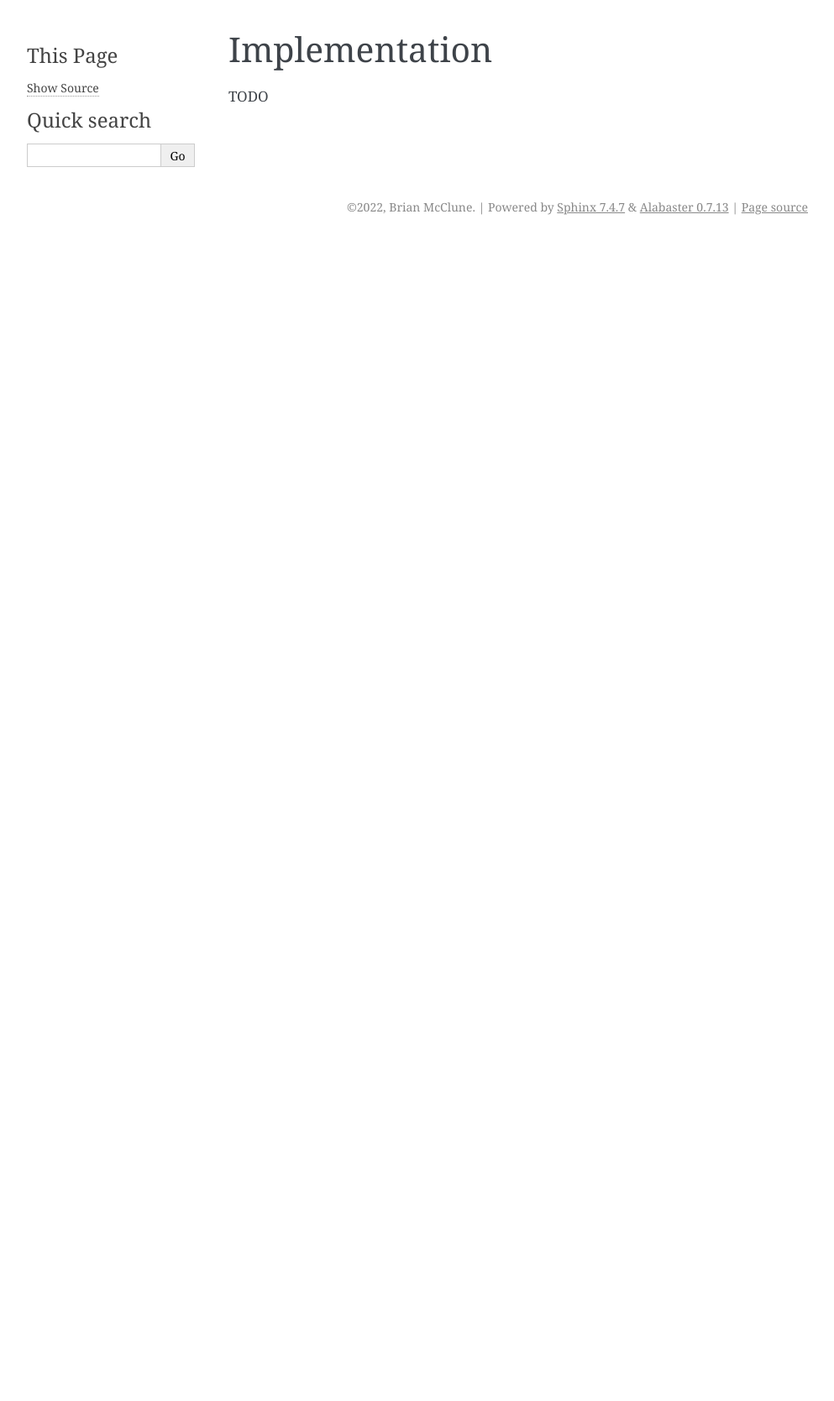
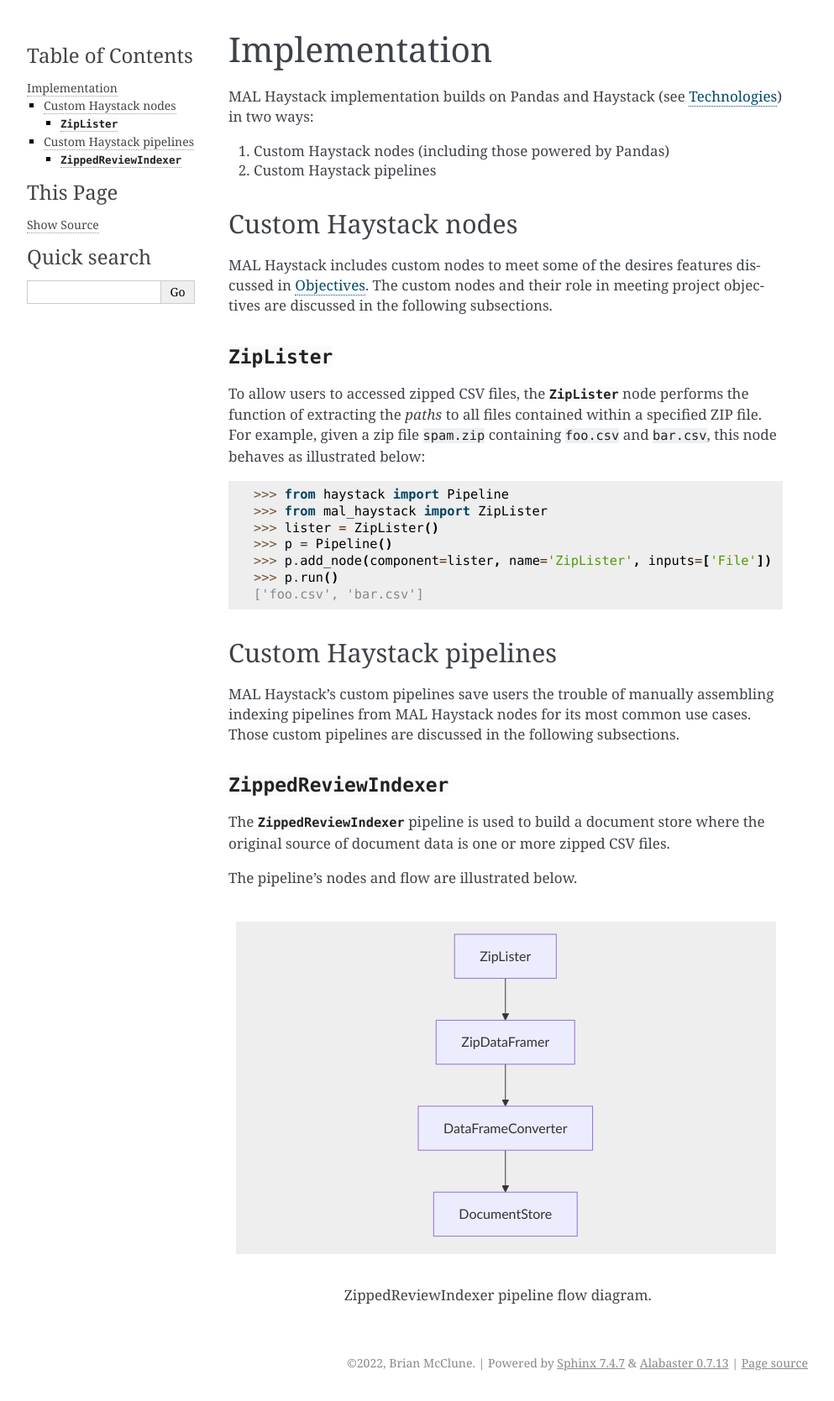
Before and after one commit to McClunatic/mal-haystack, a Sphinx documentation site: the page built from docs/implementation.rst, in a window 1280 px wide. Shown: the whole page at 84% size, without its empty margins (148-1141 px from the left). Built offline with Sphinx 7.4.7, drawn with Linux system fonts in a browser that asks for light colours; before the commit the page ends 900 px from its top, so only the background shows below that.

Commit message:
Add mermaid to project, start implementation docs

```diff
--- a/docs/conf.py
+++ b/docs/conf.py
@@ -14,12 +14,13 @@ release = '0.1.0'
 # -- General configuration ---------------------------------------------------
 # https://www.sphinx-doc.org/en/master/usage/configuration.html#general-configuration
 
-extensions = []
+extensions = ['sphinxcontrib.mermaid']
 
 templates_path = ['_templates']
 exclude_patterns = ['_build', 'Thumbs.db', '.DS_Store']
 
-
+mermaid_output_fmt = 'png'
+mermaid_cmd = './node_modules/.bin/mermaid'
 
 # -- Options for HTML output -------------------------------------------------
 # https://www.sphinx-doc.org/en/master/usage/configuration.html#options-for-html-output
--- a/docs/implementation.rst
+++ b/docs/implementation.rst
@@ -3,4 +3,59 @@
 Implementation
 --------------
 
-TODO
+MAL Haystack implementation builds on Pandas and Haystack (see
+:ref:`technologies`) in two ways:
+
+1. Custom Haystack nodes (including those powered by Pandas)
+2. Custom Haystack pipelines
+
+Custom Haystack nodes
++++++++++++++++++++++
+
+MAL Haystack includes custom nodes to meet some of the desires features
+discussed in :ref:`objectives`. The custom nodes and their role in
+meeting project objectives are discussed in the following subsections.
+
+:class:`~mal_haystack.nodes.ZipLister`
+**************************************
+
+To allow users to accessed zipped CSV files, the
+:class:`~mal_haystack.nodes.ZipLister` node performs the function
+of extracting the *paths* to all files contained within a specified
+ZIP file. For example, given a zip file :file:`spam.zip` containing
+:file:`foo.csv` and :file:`bar.csv`, this node behaves as
+illustrated below:
+
+.. code-block:: python
+
+   >>> from haystack import Pipeline
+   >>> from mal_haystack import ZipLister
+   >>> lister = ZipLister()
+   >>> p = Pipeline()
+   >>> p.add_node(component=lister, name='ZipLister', inputs=['File'])
+   >>> p.run()
+   ['foo.csv', 'bar.csv']
+
+Custom Haystack pipelines
++++++++++++++++++++++++++
+
+MAL Haystack's custom pipelines save users the trouble of manually
+assembling indexing pipelines from MAL Haystack nodes for its most common
+use cases. Those custom pipelines are discussed in the following subsections.
+
+:class:`~mal_haystack.pipelines.ZippedReviewIndexer`
+****************************************************
+
+The :class:`~mal_haystack.pipelines.ZippedReviewIndexer` pipeline is
+used to build a document store where the original source of document
+data is one or more zipped CSV files.
+
+The pipeline's nodes and flow are illustrated below.
+
+.. mermaid::
+   :caption: ZippedReviewIndexer pipeline flow diagram.
+
+   graph TD;
+   ZipLister-->ZipDataFramer;
+   ZipDataFramer-->DataFrameConverter;
+   DataFrameConverter-->DocumentStore;
--- /dev/null
+++ b/docs/package.json
@@ -0,0 +1,5 @@
+{
+  "dependencies": {
+    "mermaid-cli": "^0.2.4"
+  }
+}
--- a/docs/technologies.rst
+++ b/docs/technologies.rst
@@ -1,3 +1,5 @@
+.. _technologies:
+
 Technologies
 ------------
 
--- a/pyproject.toml
+++ b/pyproject.toml
@@ -20,6 +20,7 @@ ipywidgets = "^8.0.2"
 
 [tool.poetry.group.docs.dependencies]
 sphinx = "^5.3.0"
+sphinxcontrib-mermaid = "^0.7.1"
 
 [build-system]
 requires = ["poetry-core"]
```
Also changed, not shown: 3 other files.
